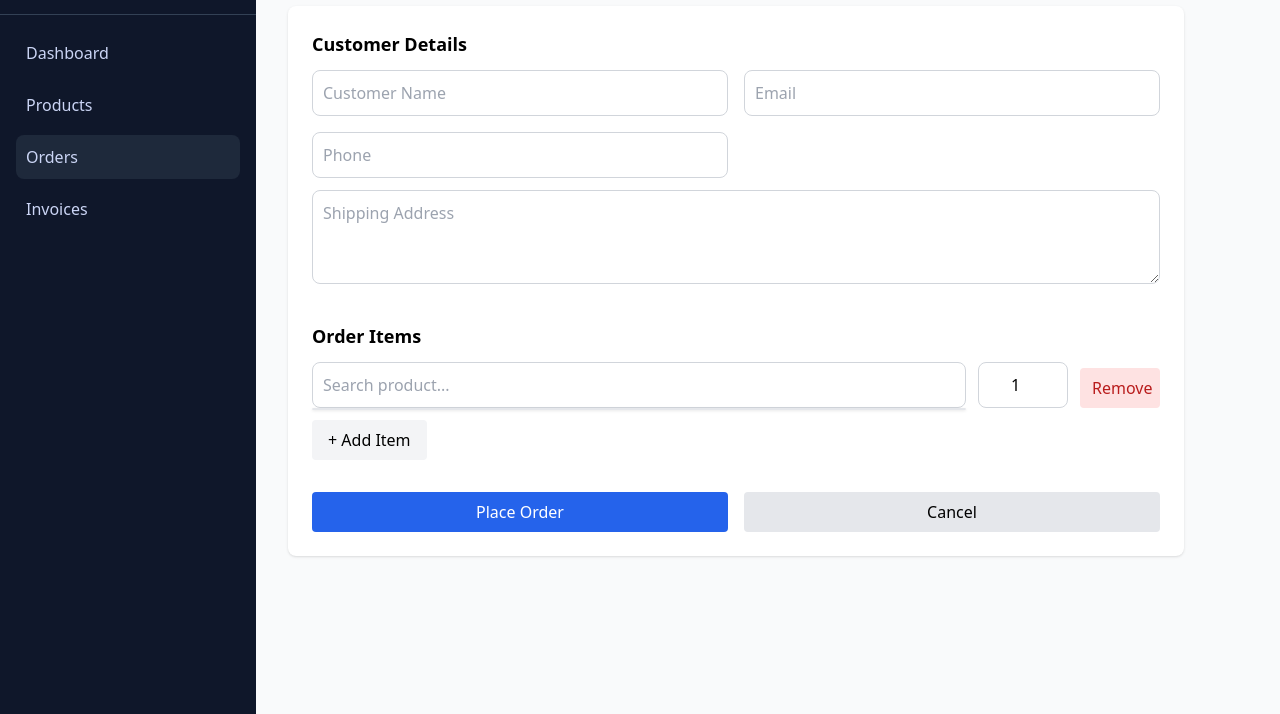
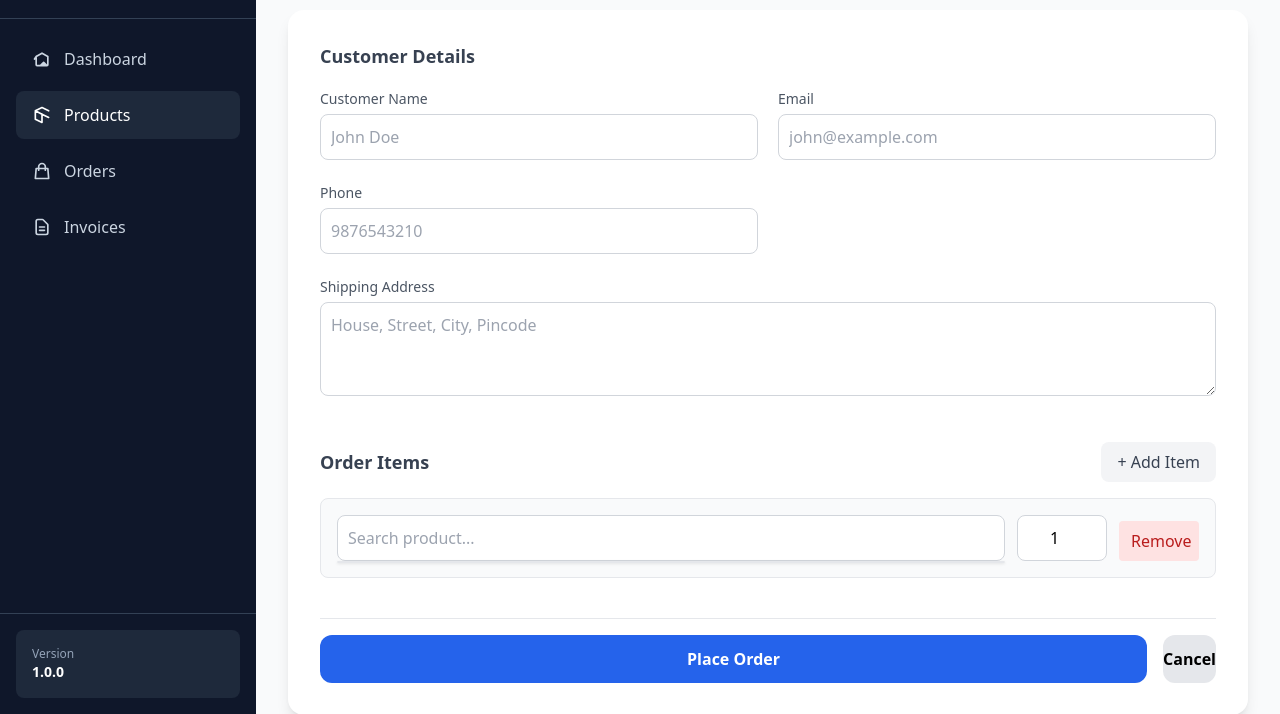
Before and after one commit to ADHARSH45/Sales-Order-and-Invoice-Management-System, a plain HTML site: page client/add-order.html in a window 1280 px wide. Shown: the part 86-800 px from the top of the page. Drawn offline with nearby package versions, Linux system fonts and the light colour scheme.

Commit message:
added many features

```diff
--- a/client/add-order.html
+++ b/client/add-order.html
@@ -13,64 +13,149 @@
   <!-- SIDEBAR -->
   <aside class="w-64 bg-slate-900 text-white flex flex-col">
       <div class="p-6 border-b border-slate-700">
-      <h1 class="text-2xl font-bold">SalesSys</h1>
-      <p class="text-sm text-slate-400">Sales Management</p>
+        <h1 class="text-2xl font-bold tracking-tight">SalesSys</h1>
+        <p class="text-sm text-slate-400 mt-1">Sales Management</p>
       </div>
       <nav class="flex-1 p-4 space-y-2">
-      <a href="index.html" class="nav-link">Dashboard</a>
-      <a href="products.html" class="nav-link">Products</a>
-      <a href="orders.html" class="nav-link bg-slate-800 text-white">Orders</a>
-      <a href="invoice.html" class="nav-link">Invoices</a>
+        <a href="index.html" class="flex items-center gap-3 px-4 py-3 rounded-lg text-slate-300 hover:bg-slate-800 transition-colors">
+          <svg class="w-5 h-5" fill="none" stroke="currentColor" viewBox="0 0 24 24">
+            <path stroke-linecap="round" stroke-linejoin="round" stroke-width="2" d="M3 12l2-3m0 0l7-4 7 4M5 9v10a1 1 0 001 1h12a1 1 0 001-1V9m-9 11l4-4m0 0l4 4m-4-4v4"></path>
+          </svg>
+          Dashboard
+        </a>
+
+        <a href="products.html" class="flex items-center gap-3 px-4 py-3 rounded-lg bg-slate-800 text-white font-medium transition-colors">
+          <svg class="w-5 h-5" fill="none" stroke="currentColor" viewBox="0 0 24 24">
+            <path stroke-linecap="round" stroke-linejoin="round" stroke-width="2" d="M20 7l-8-4-8 4m0 0l8 4m-8-4v10l8 4m0-10l8 4m-8-4v10"></path>
+          </svg>
+          Products
+        </a>
+        <a href="orders.html" class="flex items-center gap-3 px-4 py-3 rounded-lg text-slate-300 hover:bg-slate-800 transition-colors">
+          <svg class="w-5 h-5" fill="none" stroke="currentColor" viewBox="0 0 24 24">
+            <path stroke-linecap="round" stroke-linejoin="round" stroke-width="2" d="M16 11V7a4 4 0 00-8 0v4M5 9h14l1 12H4L5 9z"></path>
+          </svg>
+          Orders
+        </a>
+        <a href="invoice.html" class="flex items-center gap-3 px-4 py-3 rounded-lg text-slate-300 hover:bg-slate-800 transition-colors">
+          <svg class="w-5 h-5" fill="none" stroke="currentColor" viewBox="0 0 24 24">
+            <path stroke-linecap="round" stroke-linejoin="round" stroke-width="2" d="M9 12h6m-6 4h6m2 5H7a2 2 0 01-2-2V5a2 2 0 012-2h5.586a1 1 0 01.707.293l5.414 5.414a1 1 0 01.293.707V19a2 2 0 01-2 2z"></path>
+          </svg>
+          Invoices
+        </a>
       </nav>
+      <div class="p-4 border-t border-slate-700">
+        <div class="bg-slate-800 rounded-lg p-4">
+          <p class="text-xs text-slate-400">Version</p>
+          <p class="text-sm font-semibold">1.0.0</p>
+        </div>
+      </div>
     </aside>
 
   <!-- MAIN -->
-  <main class="flex-1 overflow-auto p-8">
-    <h2 class="text-3xl font-bold mb-6">Create New Order</h2>
+ <!-- MAIN -->
+<main class="flex-1 overflow-auto flex items-center justify-center p-8 bg-gray-50">
 
-    <form id="orderForm" class="bg-white rounded-lg shadow p-6 space-y-8 max-w-4xl">
+  <div class="w-full max-w-5xl">
+    <!-- PAGE TITLE -->
+    <div class="mb-8 text-center">
+      <h2 class="text-3xl font-bold text-gray-800">Create New Order</h2>
+      <p class="text-gray-500 mt-1">
+        Enter customer details and add products to place a new order
+      </p>
+    </div>
+
+    <!-- FORM CARD -->
+    <form
+      id="orderForm"
+      class="bg-white rounded-2xl shadow-lg p-8 space-y-10">
 
       <!-- CUSTOMER -->
       <div>
-        <h3 class="text-lg font-semibold mb-3">Customer Details</h3>
-        <div class="grid grid-cols-2 gap-4">
-          <input id="customerName" placeholder="Customer Name" class="input" required>
-          <input id="customerEmail" placeholder="Email" type="email" class="input" required>
-          <input id="customerPhone" placeholder="Phone" class="input" required>
+        <h3 class="text-lg font-semibold text-gray-700 mb-4">
+          Customer Details
+        </h3>
+
+        <div class="grid grid-cols-1 md:grid-cols-2 gap-5">
+          <div>
+            <label class="text-sm text-gray-600">Customer Name</label>
+            <input
+              id="customerName"
+              placeholder="John Doe"
+              class="input mt-1"
+              required>
           </div>
-        <textarea id="customerAddress" rows="3"
-          placeholder="Shipping Address"
-          class="input mt-3" required></textarea>
+
+          <div>
+            <label class="text-sm text-gray-600">Email</label>
+            <input
+              id="customerEmail"
+              type="email"
+              placeholder="john@example.com"
+              class="input mt-1"
+              required>
+          </div>
+
+          <div>
+            <label class="text-sm text-gray-600">Phone</label>
+            <input
+              id="customerPhone"
+              placeholder="9876543210"
+              class="input mt-1"
+              required>
+          </div>
+        </div>
+
+        <div class="mt-5">
+          <label class="text-sm text-gray-600">Shipping Address</label>
+          <textarea
+            id="customerAddress"
+            rows="3"
+            placeholder="House, Street, City, Pincode"
+            class="input mt-1"
+            required></textarea>
+        </div>
       </div>
 
       <!-- ITEMS -->
       <div>
-        <h3 class="text-lg font-semibold mb-3">Order Items</h3>
+        <div class="flex items-center justify-between mb-4">
+          <h3 class="text-lg font-semibold text-gray-700">
+            Order Items
+          </h3>
 
-        <div id="orderItemsContainer" class="space-y-4"></div>
-
-        <button type="button"
+          <button
+            type="button"
             onclick="addOrderItem()"
-          class="mt-3 px-4 py-2 bg-gray-100 rounded hover:bg-gray-200">
+            class="px-4 py-2 bg-gray-100 text-gray-700 rounded-lg hover:bg-gray-200 transition">
             + Add Item
           </button>
         </div>
 
+        <div
+          id="orderItemsContainer"
+          class="space-y-4 border rounded-lg p-4 bg-gray-50">
+        </div>
+      </div>
+
       <!-- ACTIONS -->
-      <div class="flex gap-4">
-        <button type="submit"
-          class="flex-1 bg-blue-600 text-white py-2 rounded hover:bg-blue-700">
+      <div class="flex flex-col md:flex-row gap-4 pt-4 border-t">
+        <button
+          type="submit"
+          class="flex-1 bg-blue-600 text-white py-3 rounded-xl hover:bg-blue-700 transition font-semibold">
           Place Order
         </button>
 
-        <a href="orders.html"
-          class="flex-1 text-center bg-gray-200 py-2 rounded">
+        <a
+          href="orders.html"
+          class=" bg-blue-700 text-center bg-gray-200 py-3 rounded-xl hover:bg-gray-300 transition font-semibold">
           Cancel
         </a>
       </div>
 
     </form>
+  </div>
 </main>
+
 </div>
 
 <style>
```
Also changed, not shown: client/js/dashboard.js (+5 -10 lines), client/js/summary.js (+11 -0 lines), client/order-summary.html (+2 -0 lines), client/orders.html (+38 -11 lines). Lines whose indentation alone changed are shown as unchanged.
